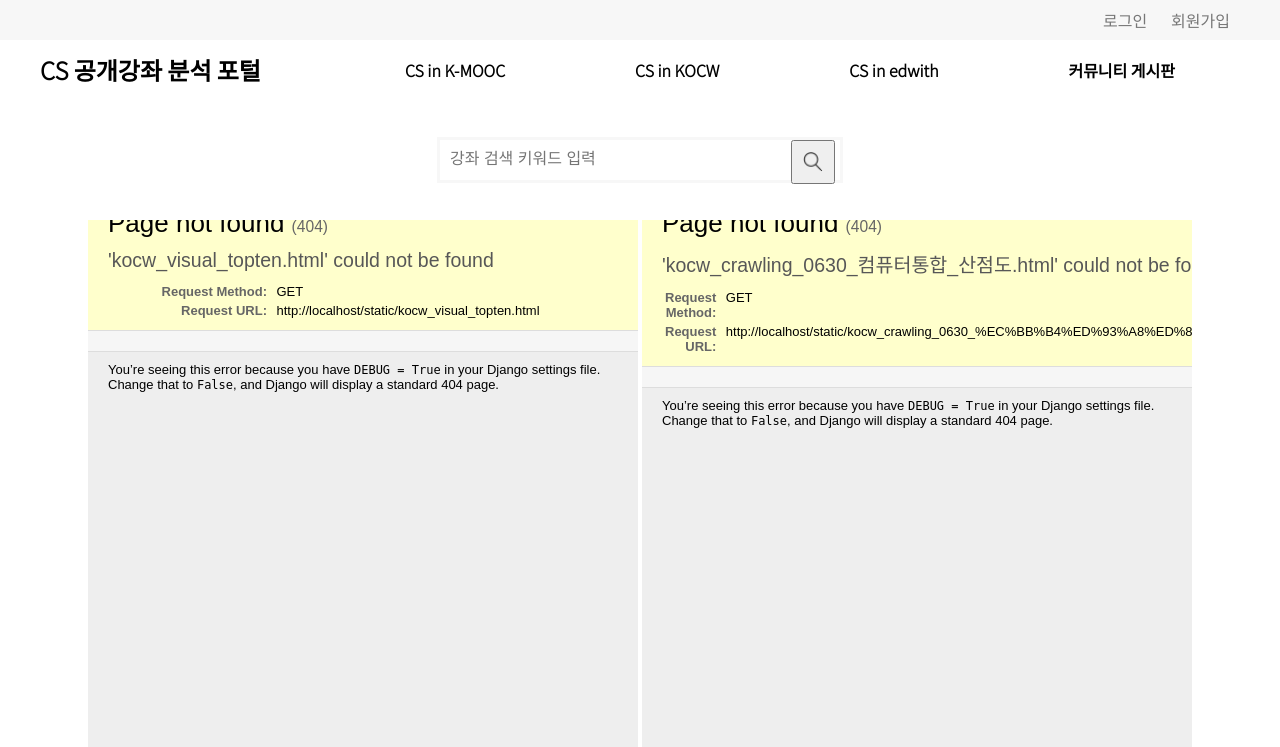
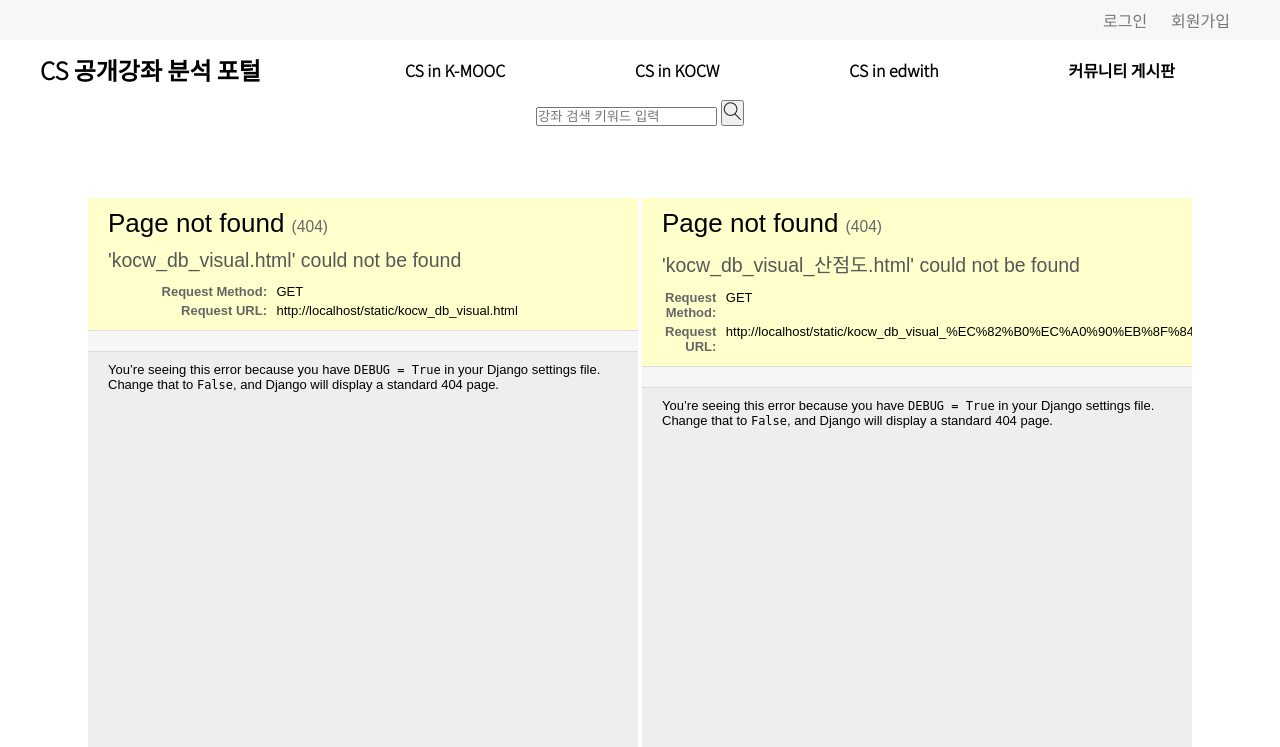
Before and after one commit to SeongminLee812/project_web, a Django app: template templates/kocw.html in a window 1280 px wide. Shown: the top 747 px of the page. Run offline with Django 3.2, Linux system fonts and the light colour scheme; the template is opened without the code that fills it, so the values that code supplies are empty.

Commit message:
edited kocw.html

```diff
--- a/templates/kocw.html
+++ b/templates/kocw.html
@@ -30,47 +30,6 @@
         font-weight: 500;
         }
 
-        /* 여기부터 수정 */
-        #header3 {
-            display: flex;
-            width: 1200px;
-            height: 120px;
-            line-height: 60px;
-            margin: auto;
-            text-align: center;
-            background-color: #FFFFFF;
-        }
-
-        #search {
-            position: relative;
-            height: 40px;
-            line-height: 40px;
-            width: 400px;
-            margin: auto;
-            border: 3px solid #F7F7F7;
-        }
-
-        #search input {
-            font-size: 16px;
-            width: 325px;
-            padding: 10px;
-            border: 0px;
-            outline: none;
-            float: left;
-        }
-
-        #search img {
-            position absolute;
-            width: 20px;
-            height: 20px;
-            margin: auto;
-            padding: 10px;
-            border: 0px
-            outline: none;
-            float: right;
-            cursor: pointer;
-        }
-        /* 여기까지 수정 */
         .course_list{
             position: relative;
             left: 80px;
@@ -117,7 +76,6 @@
             </span>
 
         </div>
-        <!-- 여기부터 수정 -->
         <div id="header3">
             <div id="search">
                 <form action="/search/" method="post"> {% csrf_token %}
@@ -127,47 +85,24 @@
             </div>
         </div>
 
-        <!-- 여기까지 수정 -->
-        <!--
-        <div id="header3">
-            <span id="search">
-                <input type="search" placeholder="강좌 검색 키워드 입력">
-                <img src="{% static 'image/ic_search.png' %}" alt="검색이미지">
-            </span>
-        </div>
-        -->
     </div>
     <br><br><br><br><br><br><br><br><br><br><br>
 
     <div id="visualbody">
         <span>
-            <iframe src="{% static 'kocw_visual_topten.html'%}"
+            <iframe src="{% static 'kocw_db_visual.html' %}"
                 width="550"
                 height="550"
                 frameborder="0">
             </iframe>
         </span>
         <span>
-            <iframe src="{% static 'kocw_crawling_0630_컴퓨터통합_산점도.html'%}"
+            <iframe src="{% static 'kocw_db_visual_산점도.html' %}"
                 width="550"
                 height="550"
                 frameborder="0">
         </iframe>
         </span>
-        <br>
-        <br>
-        <p id="visual_img">
-            <br>
-            CS 분야 강좌명 워드클라우드
-            <br>
-            <br>
-            <img src="{% static 'image/Kocw_cloud_0629_통합_효풍.png'%}"
-                 width="550"
-                 alt="CS 분야 강좌명 워드클라우드">
-            <br>
-        </p>
-        <br>
-        <br>
     </div>
 
     <div>
@@ -181,9 +116,6 @@
             {% endfor %}
         </ul>
     </div>
-
-
-
 
     <div id="footer">
         <p id="innerfooter">
```
Lines whose indentation alone changed are shown as unchanged.
